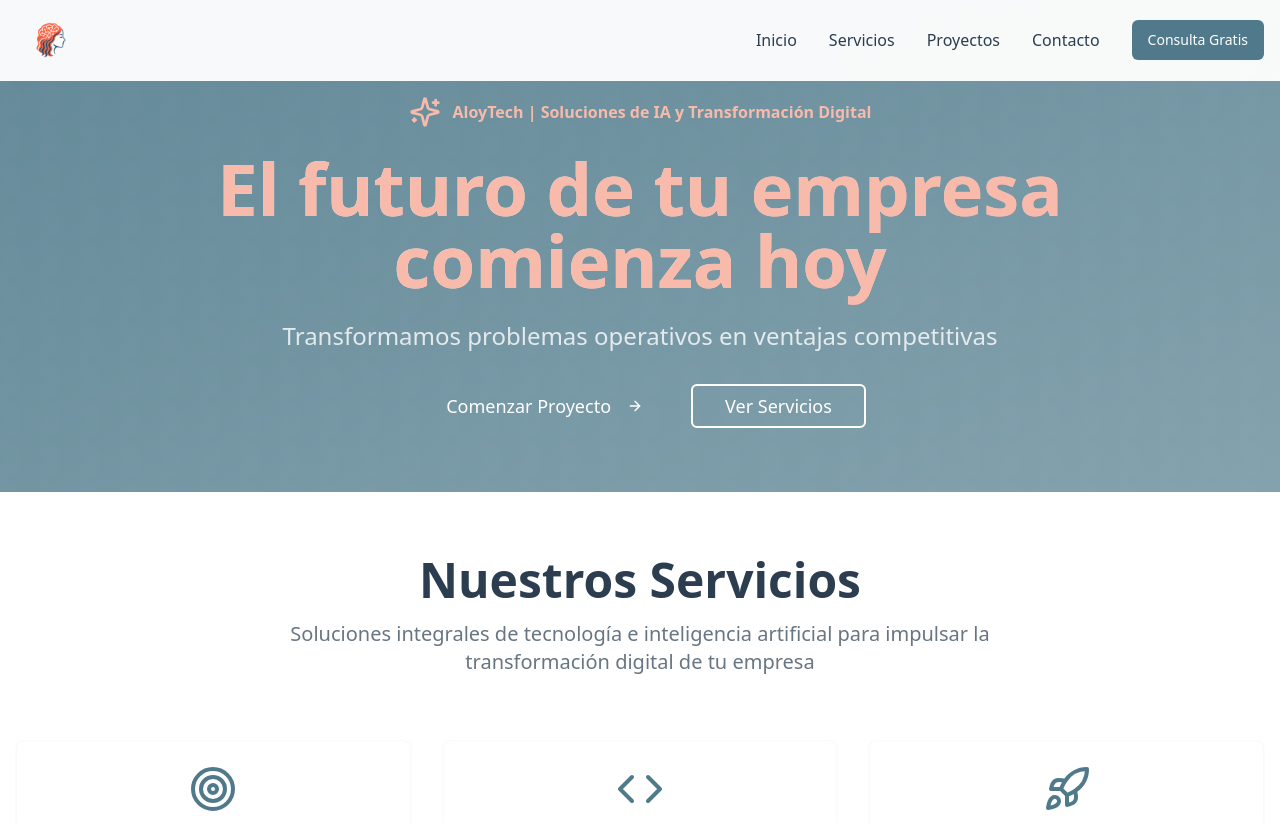
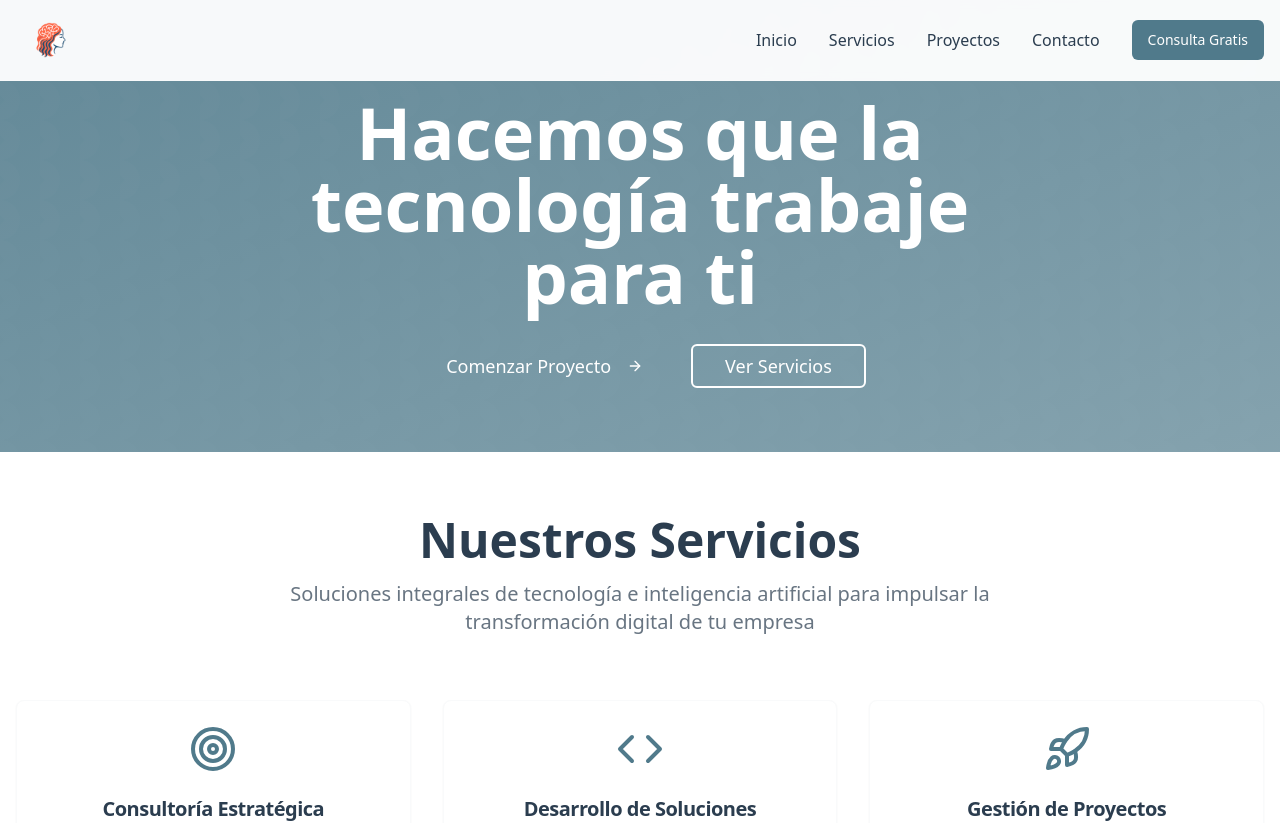
Before and after one commit to AloyTec/Web_aloytech, a React (Vite) app: page / in a window 1280 px wide. Shown: the top 823 px of the page. Built offline with nearby package versions, Linux system fonts and the light colour scheme.

Commit message:
Update Hero text

```diff
--- a/src/components/Hero.tsx
+++ b/src/components/Hero.tsx
@@ -19,18 +19,9 @@ export const Hero = () => {
 
       <div className="container mx-auto px-4 relative z-10">
         <div className="max-w-4xl mx-auto text-center">
-          <div className="flex items-center justify-center mb-6">
-            <Sparkles className="w-8 h-8 text-accent mr-3" />
-            <span className="text-accent font-semibold">AloyTech | Soluciones de IA y Transformación Digital</span>
-          </div>
-
-          <h1 className="text-5xl md:text-7xl font-bold mb-6 bg-gradient-to-r from-primary-foreground to-accent bg-clip-text text-transparent">
-            <span className="block text-accent">El futuro de tu empresa comienza hoy</span>
+          <h1 className="text-5xl md:text-7xl font-bold mb-8 text-primary-foreground max-w-3xl mx-auto leading-relaxed">
+            Hacemos que la tecnología trabaje para ti
           </h1>
-
-          <p className="text-xl md:text-2xl mb-8 text-primary-foreground/80 max-w-3xl mx-auto leading-relaxed">
-            Transformamos problemas operativos en ventajas competitivas
-          </p>
 
           <div className="flex flex-col sm:flex-row gap-4 justify-center items-center">
             <Button
```
